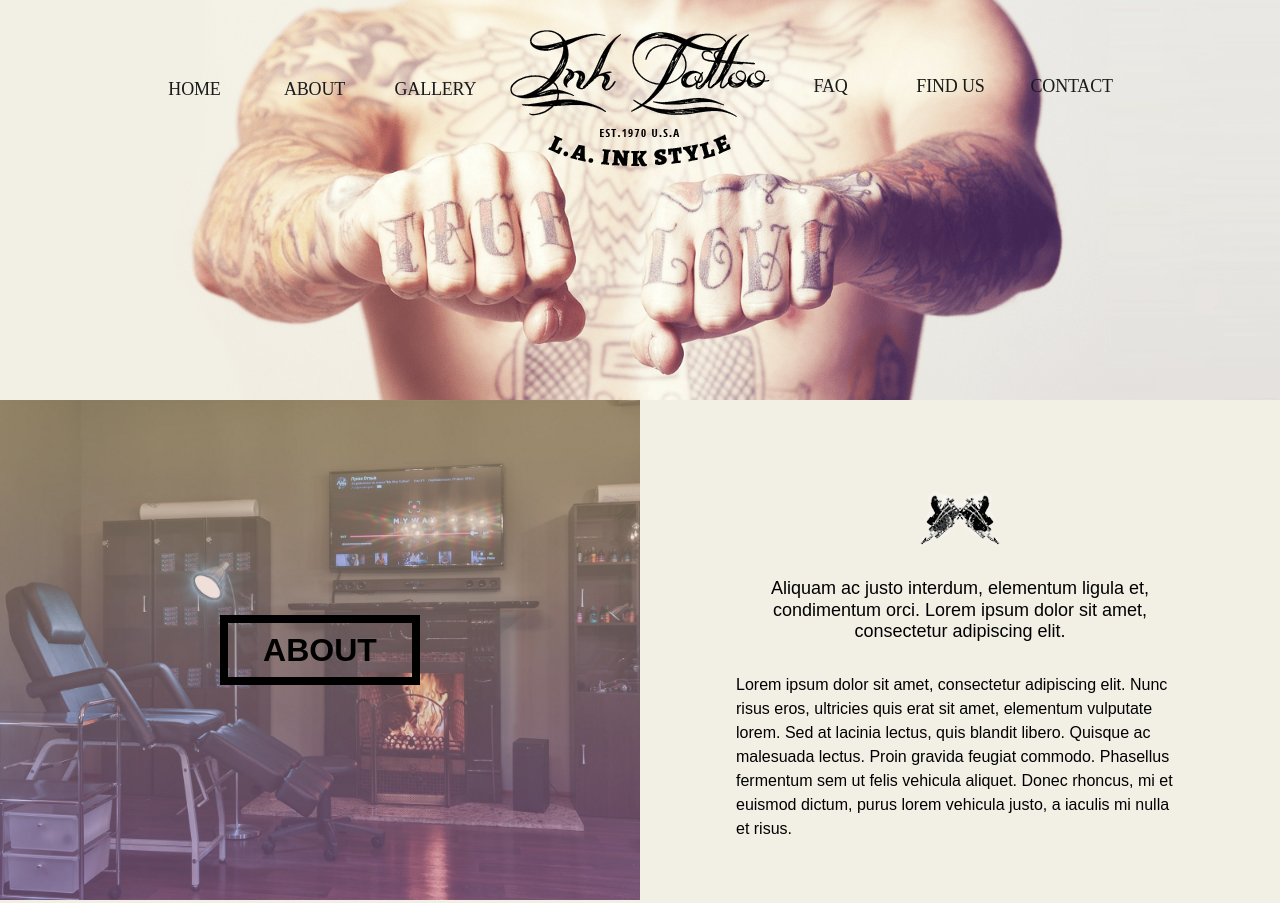
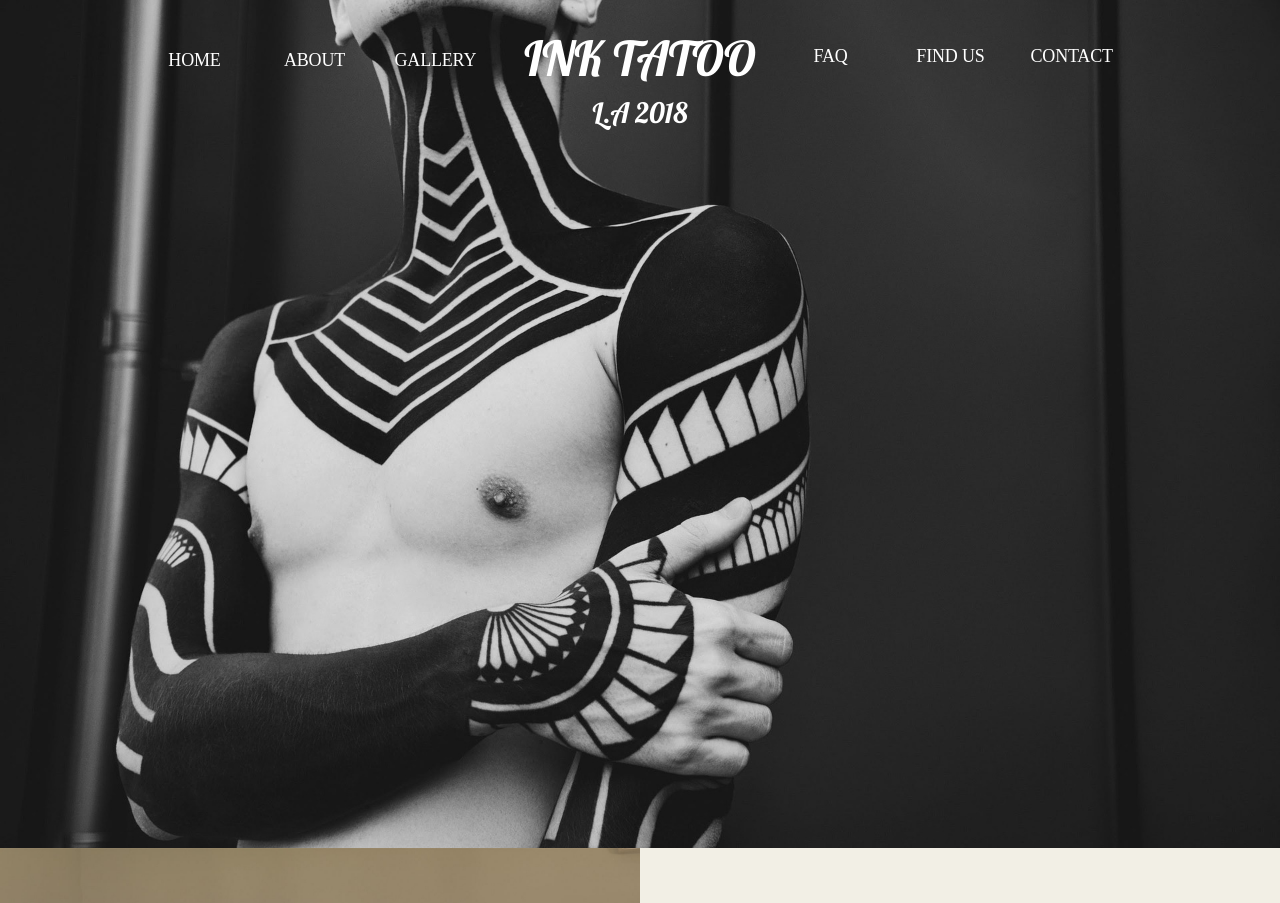
Before and after one commit to GorrilabAD/Tatoo_Ink_Studio, a website: page index.html in a window 1280 px wide. Shown: the top 903 px of the page. Drawn offline with nearby package versions, Linux system fonts and the light colour scheme; some packages are replaced by stand-ins of ours; a script that the page names is missing.

Commit message:
new fix bg

```diff
--- a/index.html
+++ b/index.html
@@ -5,6 +5,9 @@
   <meta name="viewport" content="width=device-width, initial-scale=1.0">
   <meta http-equiv="X-UA-Compatible" content="ie=edge">
   <title>Document</title>
+  <link href="https://fonts.googleapis.com/css?family=Montserrat" rel="stylesheet">
+  <link href="https://fonts.googleapis.com/css?family=Lobster|Montserrat" rel="stylesheet">
+  <link href="https://fonts.googleapis.com/css?family=Roboto" rel="stylesheet">
   <script src="https://cdnjs.cloudflare.com/ajax/libs/jquery/3.3.1/jquery.min.js">
 
   </script>
@@ -22,15 +25,6 @@
 
   <header>
     <div class="background__container">
-      <img src="img/Single slide-min.png" alt="" class="slide__background">
-      <img src="img/ink_m.jpg" alt="" class="slide__background_mob">
-      <div class="hamburger__menu">
-          <div class="container_line" id="click">
-            <span class="line--item"></span>
-            <span class="line--item"></span>
-            <span class="line--item"></span>
-          </div>
-      </div>
       <div id="mobile_menu">
         <div class="container__href">
           <a href="">HOME</a>
@@ -41,9 +35,21 @@
           <a href="">CONTACT</a>
         </div>
       </div>
+      <div class="hamburger__menu">
+          <div class="container_line" id="click">
+            <span class="line--item"></span>
+            <span class="line--item"></span>
+            <span class="line--item"></span>
+          </div>
+      </div>
+      <img src="img/new_bg.jpg" alt="" class="slide__background">
+      <img src="img/ink_m.jpg" alt="" class="slide__background_mob">
+
+
       <div class="navbar__container">
         <div class="logotip__container ">
-          <img class="mw-100" src="img/Logo-min.png" alt="">
+          <h1>INK TATOO</h1>
+          <h3>L.A 2018</h3>
         </div>
 
         <div class="left__menu__items">
--- a/sass/index.scss
+++ b/sass/index.scss
@@ -9,6 +9,7 @@
 .hamburger__menu{
   position: absolute;
   display: none;
+  top: 0;
   width: 100px;
   height: 50px;
   bottom: -70px;
@@ -77,7 +78,8 @@
   background: rgba(0,0,0, .8);
   display: none;
   position: absolute;
-  top: 100%;
+  top: 0;
+  left: 0;
   z-index: 9999;
   display: flex;
   justify-content: center;
@@ -87,7 +89,6 @@
   .container__href{
     position: relative;
     width: 100%;
-    margin-top: 50px;
     padding-left: 50px;
       a {
         margin-top: 20px;
@@ -173,6 +174,17 @@ body{
           position: relative;
           top: 0;
           margin: 0 auto;
+          h1 {
+            font-family: 'Lobster';
+            color: #fff;
+            text-align: center;
+            font-size: 48px;
+          }
+          h3 {
+            font-family: 'Lobster';
+            color: #fff;
+            text-align: center;
+          }
         }
         .left__menu__items {
         display: -webkit-flex;
@@ -199,9 +211,9 @@ body{
     margin-left: 10px;
     margin-right: 10px;
     font-family: 'Times New Roman';
-    color:  #1a1a1a;
+    color:  #fff;
     font-size: 18px;
-    font-weight: 400;
+    font-weight: 500;
     letter-spacing: -0.18px;
     line-height: 23.782px;
     &:hover{
@@ -220,12 +232,11 @@ body{
   .line__down{
     width: 0%;
     height: 3px;
-    background: #000;
+    background: #fff;
     display: block;
     margin: 0 auto;
     margin-top: 10px;
     transition: all .4s ease;
-
   }
   &:hover .line__down{
     width: 100%;
```
Also changed, not shown: css/index.css.
